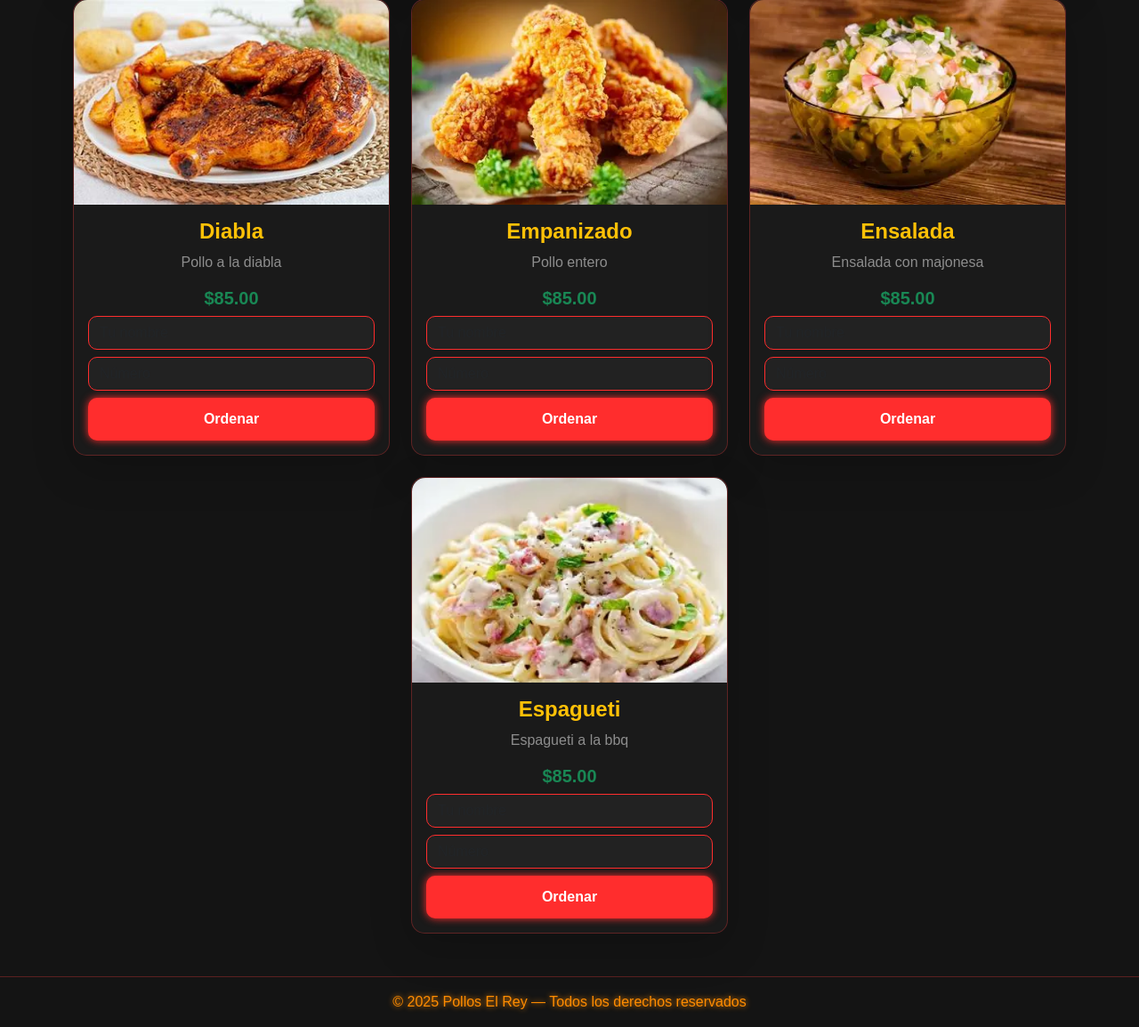
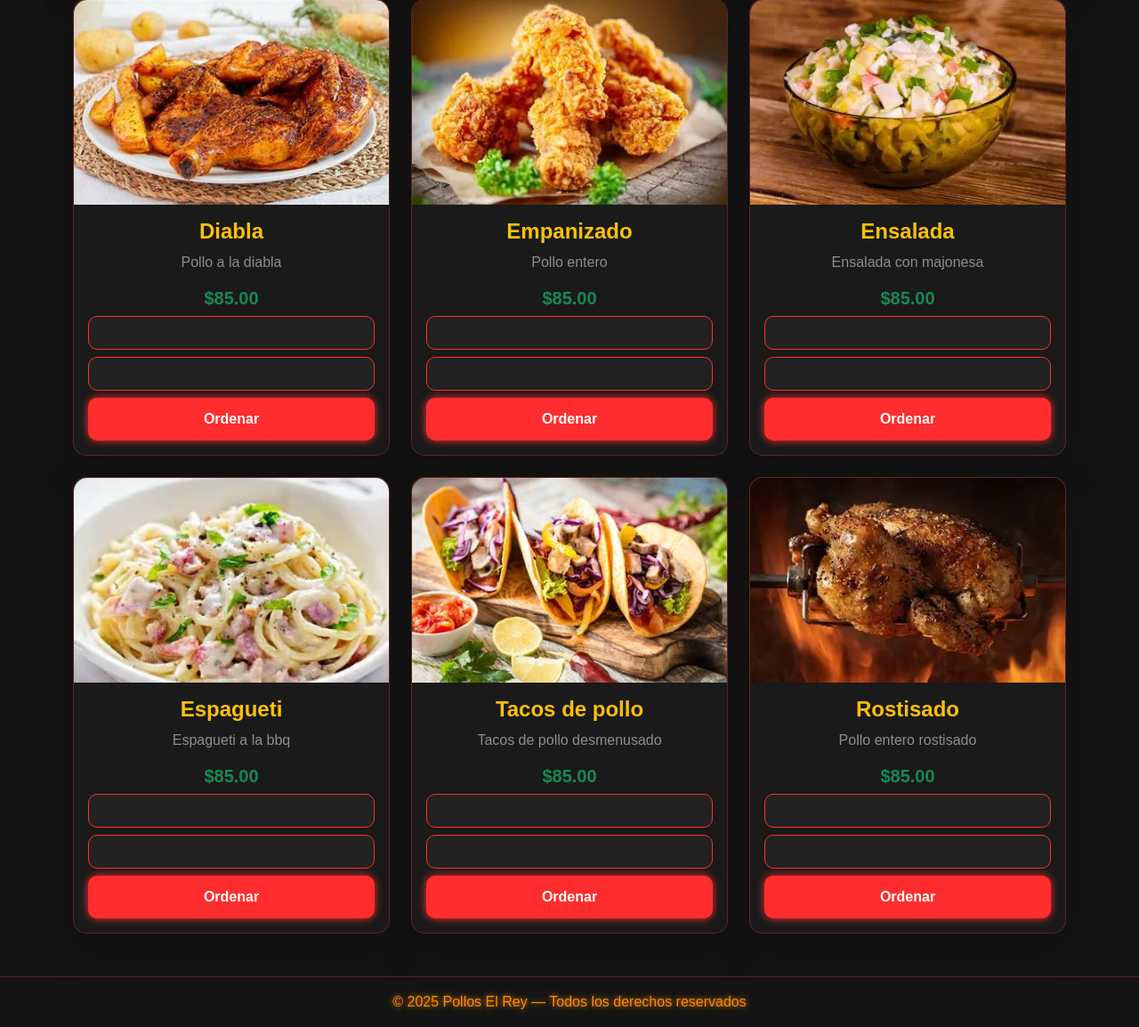
Before and after one commit to pepegarza194567-lgtm/Pollos-El-Rey, a Flask app: page /menu in a window 1280 px wide. Shown: the part 811-1965 px from the top of the page at 89% size. Run offline with Flask 3, Linux system fonts and the light colour scheme.

Commit message:
menu.html

```diff
--- a/templates/menu.html
+++ b/templates/menu.html
@@ -172,6 +172,53 @@
       </div>
     </div>
 
+
+      <div class="col-md-4">
+      <div class="card shadow-lg">
+        <img src="{{ url_for('static', filename='imagenes/tacos.jpg') }}" class="card-img-top">
+        <div class="card-body text-center">
+          <h4 class="fw-bold text-warning">Tacos de pollo</h4>
+          <p class="text-white-50">Tacos de pollo desmenusado</p>
+          <h5 class="text-success fw-bold">$85.00</h5>
+
+          <form action="{{ url_for('ordenar') }}" method="POST">
+            <input type="hidden" name="producto" value="Tacos">
+            <input type="hidden" name="precio" value="85">
+            <input type="hidden" name="imagen" value="/static/imagenes/tacos.jpg">
+
+            <input type="text" class="form-control mb-2" name="nombre" placeholder="Tu nombre" required>
+            <input type="text" class="form-control mb-2" name="telefono" placeholder="Número" required>
+
+            <button class="btn-neon w-100">Ordenar</button>
+          </form>
+        </div>
+      </div>
+    </div>
+
+
+
+      <div class="col-md-4">
+      <div class="card shadow-lg">
+        <img src="{{ url_for('static', filename='imagenes/rostisado.jpg') }}" class="card-img-top">
+        <div class="card-body text-center">
+          <h4 class="fw-bold text-warning">Rostisado</h4>
+          <p class="text-white-50">Pollo entero rostisado</p>
+          <h5 class="text-success fw-bold">$85.00</h5>
+
+          <form action="{{ url_for('ordenar') }}" method="POST">
+            <input type="hidden" name="producto" value="Rostisado">
+            <input type="hidden" name="precio" value="85">
+            <input type="hidden" name="imagen" value="/static/imagenes/rostisado.jpg">
+
+            <input type="text" class="form-control mb-2" name="nombre" placeholder="Tu nombre" required>
+            <input type="text" class="form-control mb-2" name="telefono" placeholder="Número" required>
+
+            <button class="btn-neon w-100">Ordenar</button>
+          </form>
+        </div>
+      </div>
+    </div>
+
   </div>
 </div>
 
```
